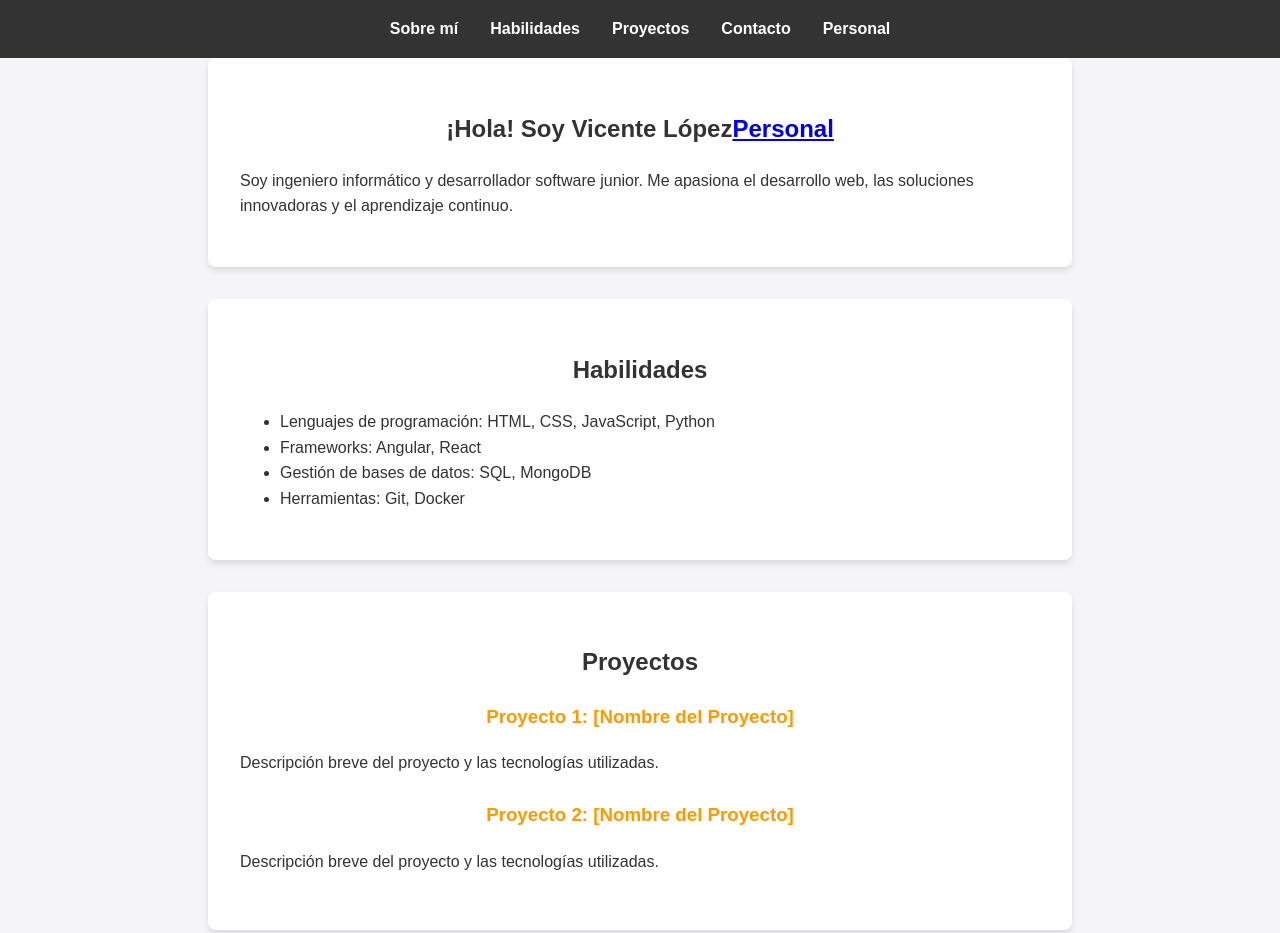
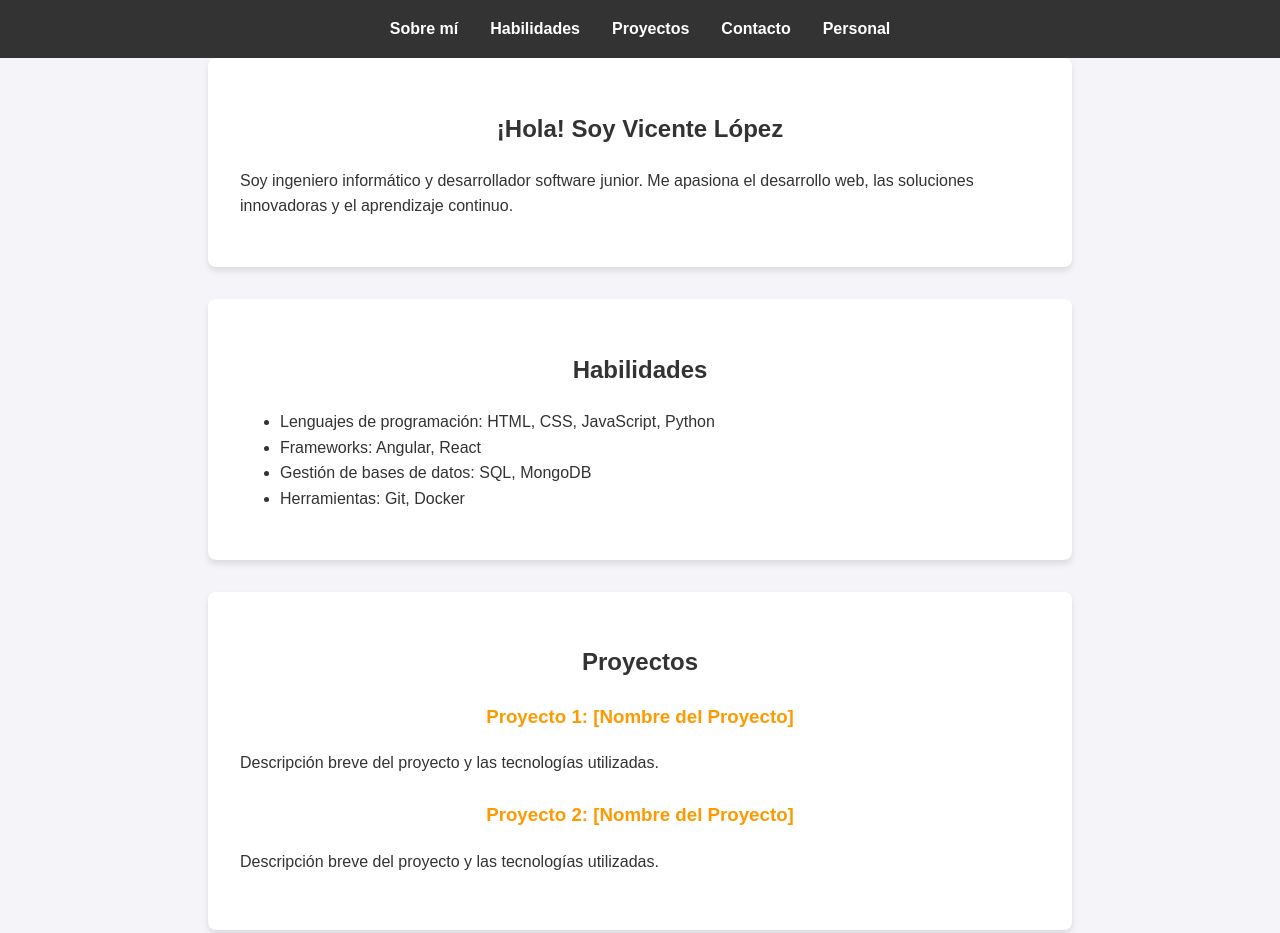
Before and after one commit to lopezvcnt/lopezvcnt.github.io, a plain HTML site: page index.html in a window 1280 px wide. Shown: the top 933 px of the page. Drawn offline with Linux system fonts and the light colour scheme.

Commit message:
Update index.html

```diff
--- a/index.html
+++ b/index.html
@@ -20,7 +20,7 @@
     </header>
 
     <section id="sobre-mi">
-        <h1>¡Hola! Soy Vicente López<a href="personal.html">Personal</a></h1>
+        <h1>¡Hola! Soy Vicente López</h1>
         <p>Soy ingeniero informático y desarrollador software junior. Me apasiona el desarrollo web, las soluciones innovadoras y el aprendizaje continuo.</p>
     </section>
 
```
